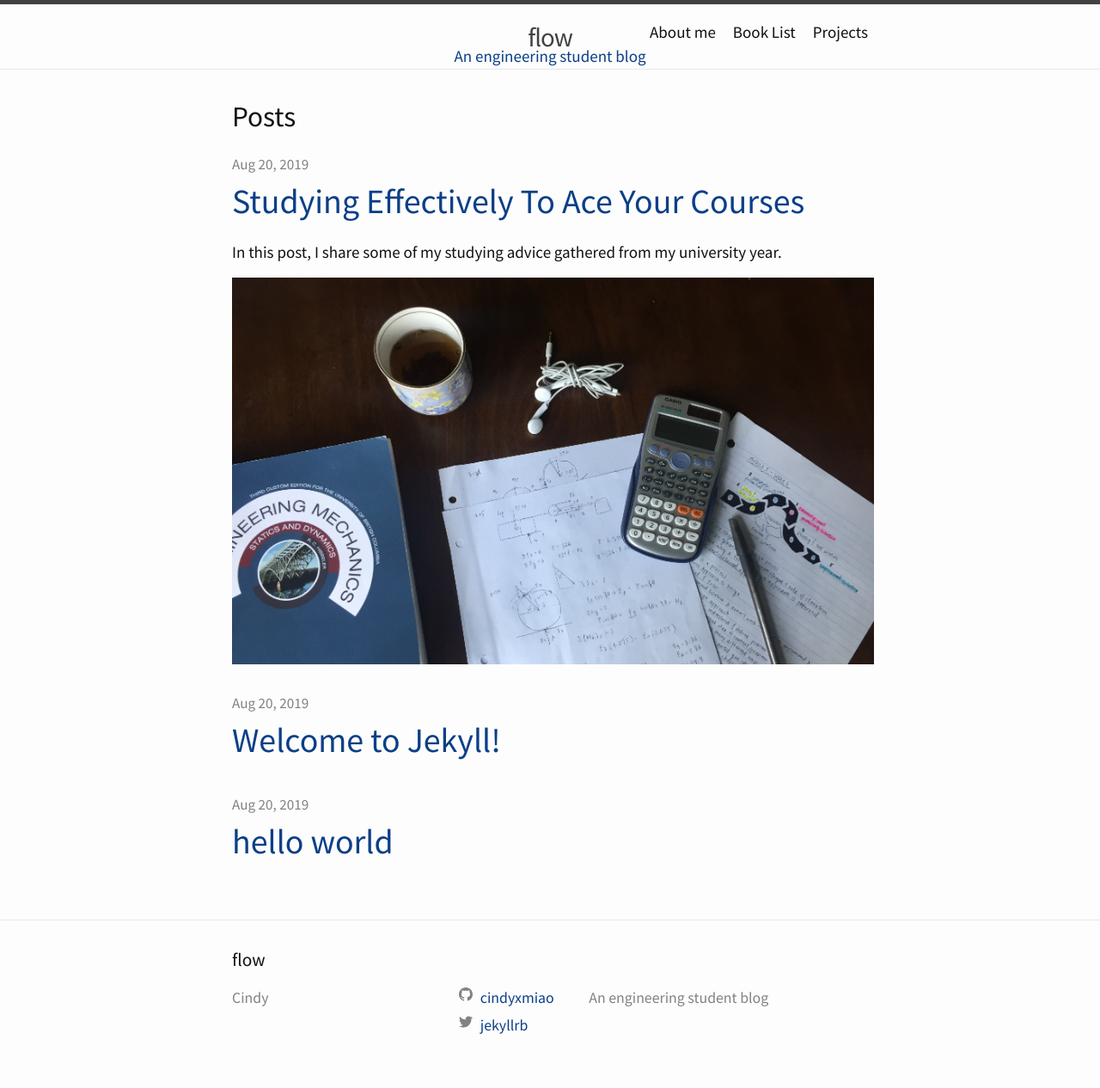
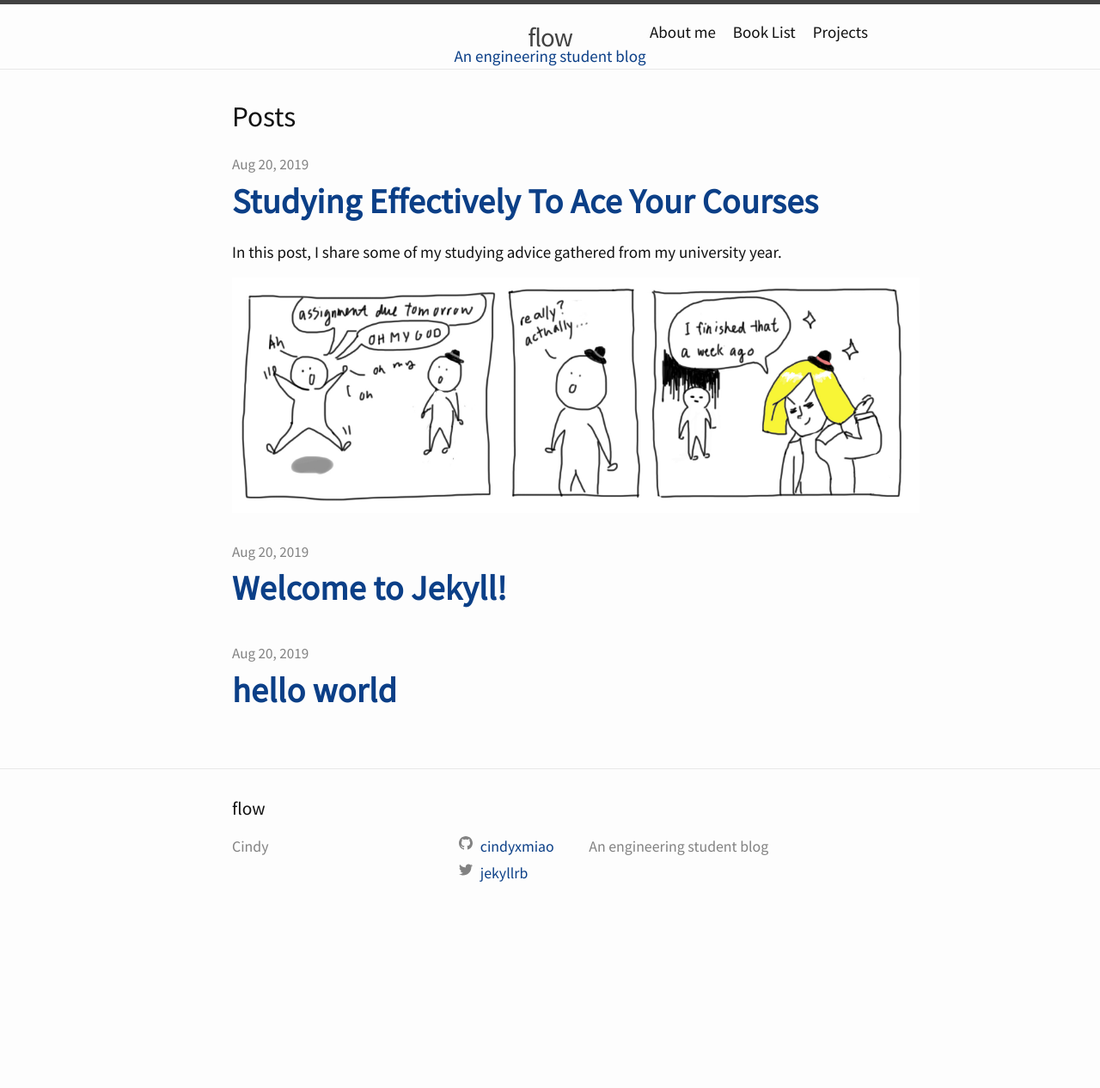
Before and after one commit to cindyxmiao/blog, a Jekyll site: the page built from index.md, in a window 1280 px wide. Shown: the whole page at 86% size. Built offline with Jekyll 4.4.1, drawn with Linux system fonts in a browser that asks for light colours; after the commit the page ends 1090 px from its top, so only the background shows below that.

Commit message:
set up google analytics

```diff
--- a/_config.yml
+++ b/_config.yml
@@ -43,6 +43,9 @@
     values:
       image: true
 
+# Google Analytics
+google_analytics: UA-146338294-1
+
 # Exclude from processing.
 # The following items will not be processed, by default. Create a custom list
 # to override the default setting.
--- a/_posts/2019-08-20-dos-and-donts.html
+++ b/_posts/2019-08-20-dos-and-donts.html
@@ -4,11 +4,8 @@
 date: 2019-08-20 20:44:13 +0200
 permalink: /studying-effectively-to-ace-your-courses/
 summary: In this post, I share some of my studying advice gathered from my university year.
-img: assets/img/studying_effectively_notes.jpeg
+img: assets/img/studying_effectively_illustration.JPG
 ---
-
-<img src="{{ site.baseurl}}/{{ page.img }}">
-<figcaption> Some of my notes for physics class and a cup of black tea</figcaption>
 
 <br><h2 style = "font-weight: bold"> Throughout the term </h2>
 
@@ -27,6 +24,7 @@
 <br><h4>Don't wait until the last moment to do assignments</h4>
 
     <p> Assignments will take the same amount of time, no matter when you choose to do them. Getting it done early will save you a lot of worries. </p>
+<img src="{{ site.baseurl}}/{{page.img}}">
 
 <br><h4> Set out time each day for studying, preferably at the library </h4>
 
--- a/_sass/minima.scss
+++ b/_sass/minima.scss
@@ -2,7 +2,7 @@
 
 // Define defaults for each variable.
 
-$base-font-family: "Source Sans Pro", Roboto, Helvetica,Arial,sans-serif;;
+$base-font-family: "Source Sans Pro", Roboto, Helvetica,Arial,sans-serif;
 
 $base-font-size:   19px !default;
 $base-font-weight: 400 !default;
--- a/_sass/minima/_base.scss
+++ b/_sass/minima/_base.scss
@@ -95,10 +95,14 @@
 /**
  * Headings
  */
-h1, h2, h3, h4, h5, h6 {
+h1, h2, h4, h5, h6 {
   font-weight: $base-font-weight;
 }
 
+h3{
+  font-weight: 600;
+  letter-spacing: +.025rem;
+}
 
 
 /**
```
Also changed, not shown: assets/img/studying_effectively_illustration.JPG (added).
